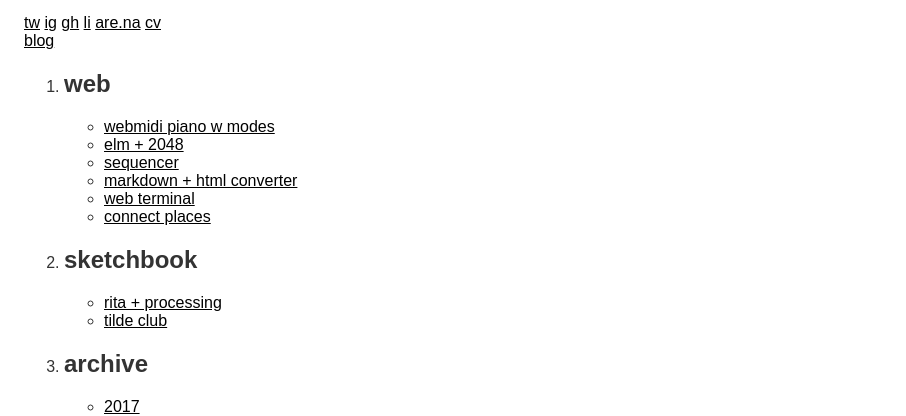
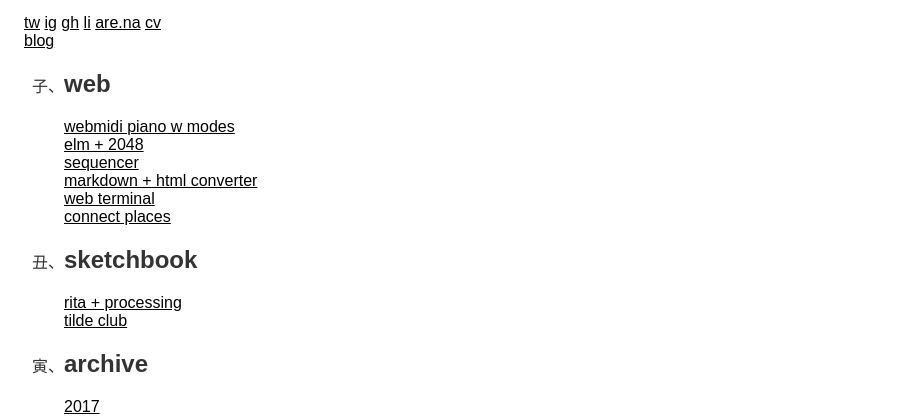
Before and after one commit to pseuyi/pseuyi.github.io, a Svelte app: page / in a window 1280 px wide. Shown: the part 529-945 px from the top of the page, without its empty margins (0-906 px from the left). Built offline with nearby package versions, Linux system fonts and the light colour scheme.

Commit message:
move styles to cmpt

```diff
--- a/src/App.svelte
+++ b/src/App.svelte
@@ -109,18 +109,6 @@
     font-weight: normal;
   }
 
-  ol {
-    list-style-type: cjk-earthly-branch;
-  }
-
-  ul {
-    padding: 0;
-  }
-
-  ul > li {
-    list-style: none;
-  }
-
   @media (min-width: 640px) {
     main {
       max-width: none;
--- a/src/Projects.svelte
+++ b/src/Projects.svelte
@@ -25,3 +25,17 @@
     <li><a href="/2016">2016</a></li>
   </ul>
 </ol>
+
+<style>
+  ol {
+    list-style-type: cjk-earthly-branch;
+  }
+
+  ul {
+    padding: 0;
+  }
+
+  ul > li {
+    list-style: none;
+  }
+</style>
```
